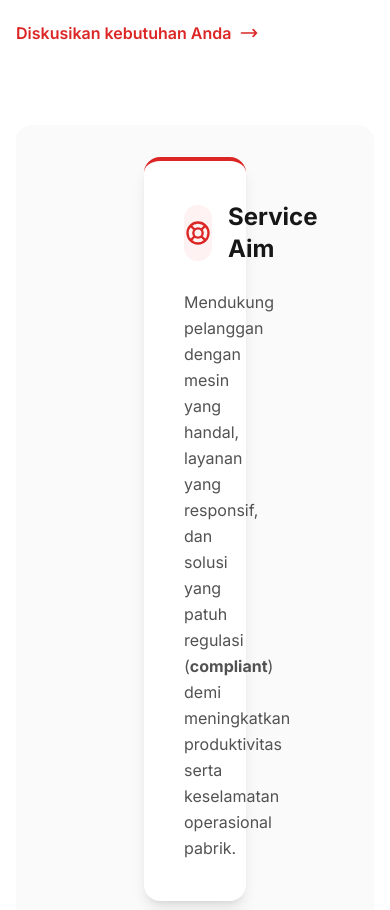
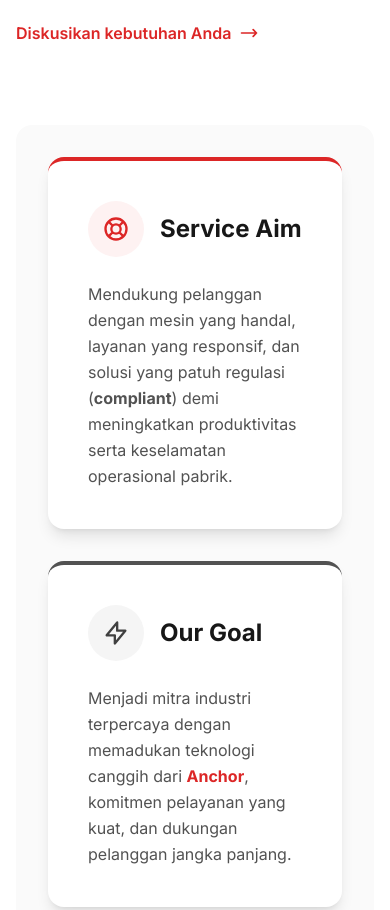
Before and after one commit to ferdhyihza/arunika-solution, a plain HTML site: page index.html in a window 390 px wide. Shown: the part 1920-2830 px from the top of the page. Drawn offline with nearby package versions, Linux system fonts and the light colour scheme.

Commit message:
fix over padding on mobile view

```diff
--- a/index.html
+++ b/index.html
@@ -153,7 +153,7 @@
 
             </div>
 
-            <div class="grid grid-cols-1 md:grid-cols-2 gap-8 bg-neutral-50 p-8 px-32 rounded-2xl">
+            <div class="grid grid-cols-1 md:grid-cols-2 gap-8 bg-neutral-50 p-8 md:px-32 rounded-2xl">
                 <div class="bg-white rounded-2xl p-10 shadow-lg border-t-4 border-brand-600 hover:shadow-2xl transition duration-300 transform hover:-tranneutral-y-1 group">
                     <div class="flex items-center gap-4 mb-6">
                         <div class="w-14 h-14 rounded-full bg-brand-50 text-brand-600 flex items-center justify-center group-hover:bg-brand-600 group-hover:text-white transition-colors duration-300">
```
